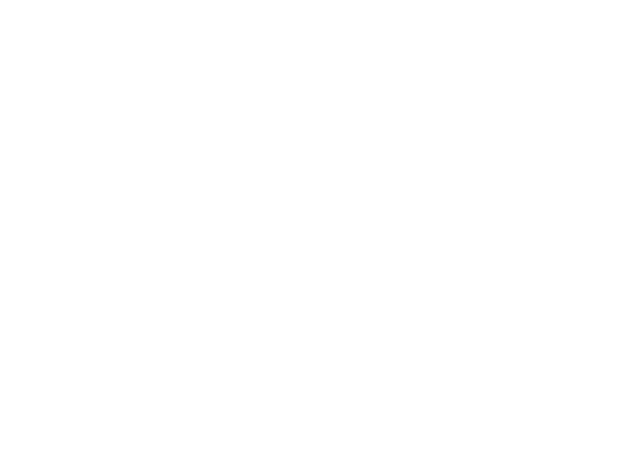
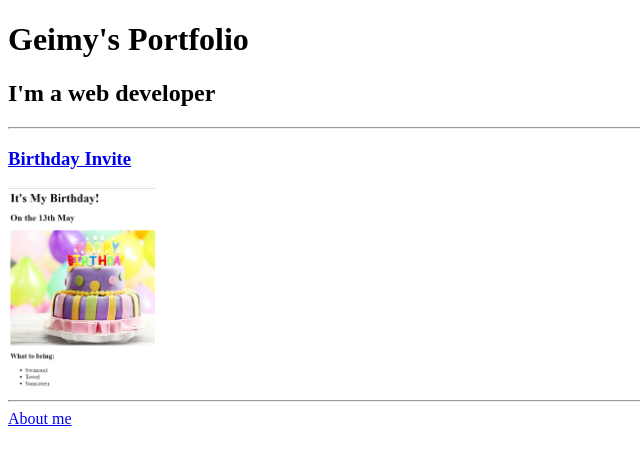
Before and after one commit to GeimyLema/html-porfolio, a plain HTML site: page index.html in a window 1280 px wide. Shown: the whole page, without its empty margins (0-640 px from the left). Drawn offline with Linux system fonts and the light colour scheme.

Commit message:
Add files via upload

```diff
--- a/index.html
+++ b/index.html
@@ -1,15 +1,16 @@
-<!-- TODO 1: Create the HTML Boilerplate -->
-
-<!-- TODO 2: Add Your previous projects' HTML into the public folder -->
-
-<!-- TODO 3: Take screenshots of your project previews and add the images to the images folder -->
-
-<!-- TODO 4: Add titles/subtitles etc. -->
-
-<!-- TODO 5: Add a link to the project pages -->
-
-<!-- TODO 6: Add images to show the project previews
-HINT for TODO 6: You can use the height attribute set to 200 to make the image smaller:
-https://developer.mozilla.org/en-US/docs/Web/HTML/Element/img#attr-height -->
-
-<!-- TODO 7: Add the Contact Me and About Me page links -->
+<!doctype html>
+<html>
+    <head>
+        <meta charset="UTF-8">
+        <title>Geimy's Portfolio</title>
+    </head>
+    <body>
+        <h1>Geimy's Portfolio</h1>
+        <h2>I'm a web developer</h2>
+        <hr>
+        <h3><a href="./public/birthday-invite.html">Birthday Invite</a></h3>
+        <img src="./assets/images/birthday-invite.png" height="200" alt="birthday invite project preview"/>
+        <hr>
+        <a href="./public/about.html">About me</a>
+    </body>
+</html>
```
